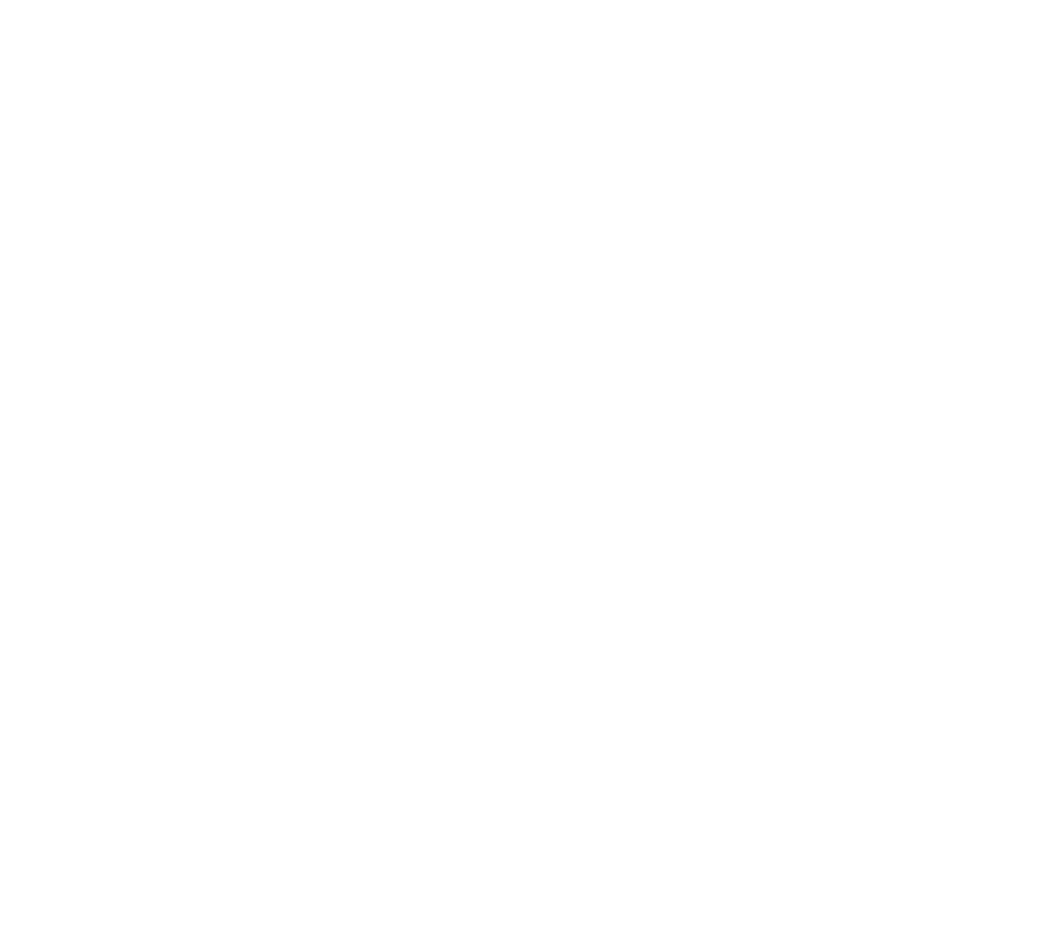
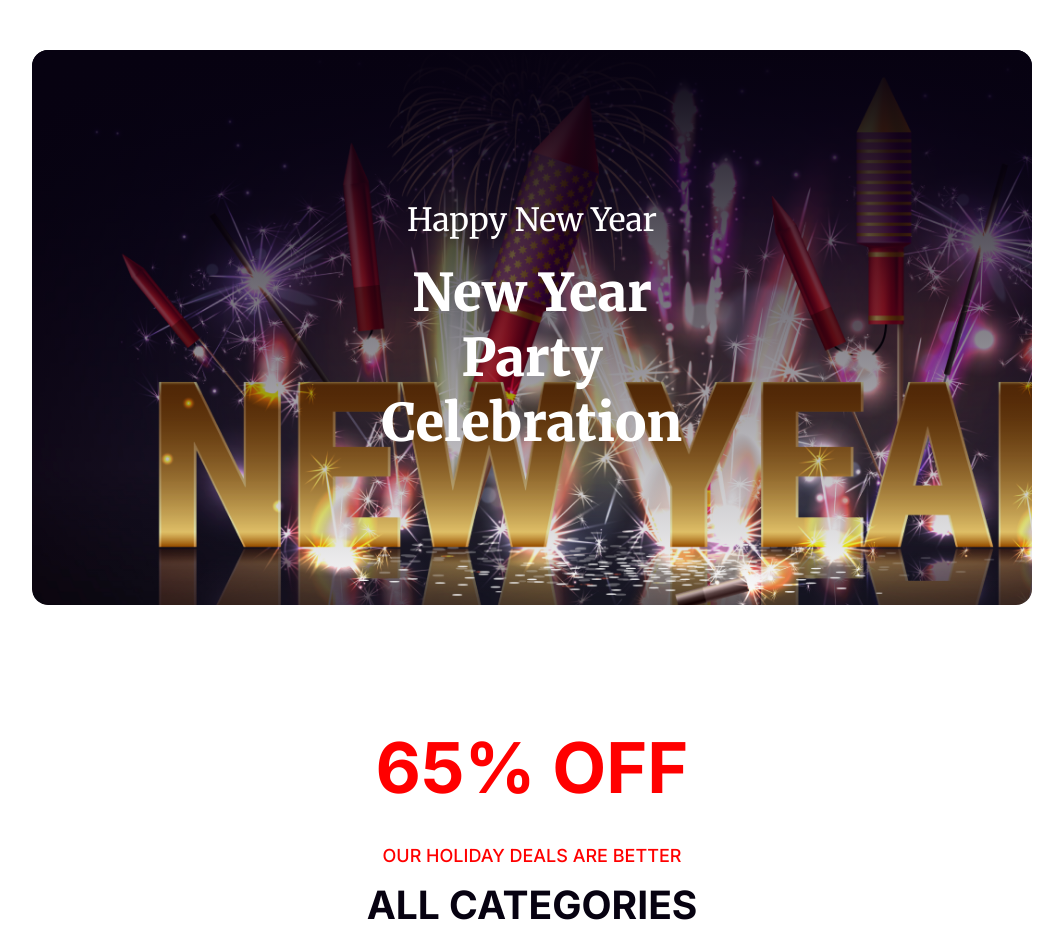
Before and after one commit to Dinobondhu-shill/-New-year-new-mission, a plain HTML site: page index.html in a window 1280 px wide. Shown: the top 952 px of the page, without its empty margins (108-1171 px from the left). Before the commit the page ends 800 px from the top, so only its background shows below. Drawn offline with Linux system fonts and the light colour scheme.

Commit message:
Banner and discount section added

```diff
--- a/css/style.css
+++ b/css/style.css
@@ -1,10 +1,17 @@
+@import url('https://fonts.googleapis.com/css2?family=Merriweather:wght@300;400;700;900&display=swap');
+@import url('https://fonts.googleapis.com/css2?family=Inter:wght@100;200;300;400;500;600;700;800;900&display=swap');
+
 /* =======================
     Common Css Part Start
   ======================== */
-*{
+* {
   margin: 0;
   padding: 0;
   box-sizing: border-box;
+}
+
+.container {
+  margin: 50px 140px 0 140px;
 }
 
 /* =======================
@@ -12,38 +19,94 @@
   ======================== */
 
 
+/* =======================
+    Header Part Start
+  ======================== */
+.banner {
+  padding: 150px 335px;
+  background: url('../images/Banner\ Image.png');
+  background-size: cover;
+  background-position: center, ;
+  border-radius: 16px;
+  position: relative;
+  z-index: 1;
+  overflow: hidden;
+}
 
+.overly {
+  background: linear-gradient(180deg, #070211 0%, rgba(7, 2, 17, 0.00) 100%);
+  width: 100%;
+  height: 100%;
+  position: absolute;
+  top: 0;
+  left: 0;
+  z-index: -1;
+}
 
+.banner h3 {
+  color: #FFF;
+  text-align: center;
+  font-family: Merriweather;
+  font-size: 32px;
+  font-weight: 400;
+  margin-bottom: 20px;
+}
 
-
-
-
-
-
-
-
-
-
-
-
-
-
-
-
-
-
-
-
-
-
-
-
+.banner h1 {
+  color: #FFF;
+  text-align: center;
+  font-family: Merriweather;
+  font-size: 52px;
+  font-weight: 900;
+}
 
 /* =======================
-    Common Css Part Start
+    Header Part End
   ======================== */
+
 /* =======================
-    Common Css Part End
+    New Year Discount Part Start
+  ======================== */
+  #new_year_off{
+    margin: 120px 0;
+  }
+  .discount_details{
+    width: 800px;
+    margin: 0 auto;
+  }
+.discount_text h2{
+color: #F00;
+text-align: center;
+font-family: Inter;
+font-size: 70px;
+font-style: normal;
+font-weight: 700;
+margin-bottom: 35px;
+}
+.discount_text h5{
+  color: #F00;
+  text-align: center;
+  font-family: Inter;
+  font-size: 18px;
+  font-style: normal;
+  font-weight: 500;
+  line-height: normal;
+  margin-bottom: 15px;
+}
+.discount_text h3{
+  color: #070211;
+  text-align: center;
+  font-family: Inter;
+  font-size:39px;
+  font-style: normal;
+  font-weight: 700;
+  line-height: normal;
+}
+.new_year_image{
+  margin-top: 50px;
+}
+/* =======================
+    New Year Discount Part End
   ======================== */
 /* =======================
     Common Css Part Start
@@ -123,9 +186,3 @@
 /* =======================
     Common Css Part End
   ======================== */
-/* =======================
-    Common Css Part Start
-  ======================== */
-/* =======================
-    Common Css Part End
-  ======================== */
--- a/index.html
+++ b/index.html
@@ -8,10 +8,48 @@
 </head>
 <body>
   <header>
-
+    <div class="container">
+      <div class="banner">
+        <div class="overly"></div>
+        <h3>Happy New Year</h3>
+        <h1>New Year Party Celebration</h1>
+      </div>
+    </div>
   </header>
   <main>
+<!-- ======================
+    New Year Discount Part
+    ======================= -->
+    <div id="new_year_off">
+      <div class="container">
+        <div class="discount_details">
+          <div class="discount_text">
+            <h2>65% OFF</h2>
+            <h5>OUR HOLIDAY DEALS ARE BETTER</h5>
+            <h3>ALL CATEGORIES</h3>
+          </div>
+          <div class="new_year_image">
+            <img src="./images/New Year Photo.png" alt="New Year Photo" width="100%">
+          </div>
+        </div>
+      </div>
+    </div>
+<!-- ========================
+    New Year Discount Part End
+    ========================= -->
 
+<!-- ======================
+    New Year Discount Part
+    ======================= -->
+<!-- ========================
+    New Year Discount Part End
+    ========================= -->
+<!-- ======================
+    New Year Discount Part
+    ======================= -->
+<!-- ========================
+    New Year Discount Part End
+    ========================= -->
   </main>
   <footer>
 
```
